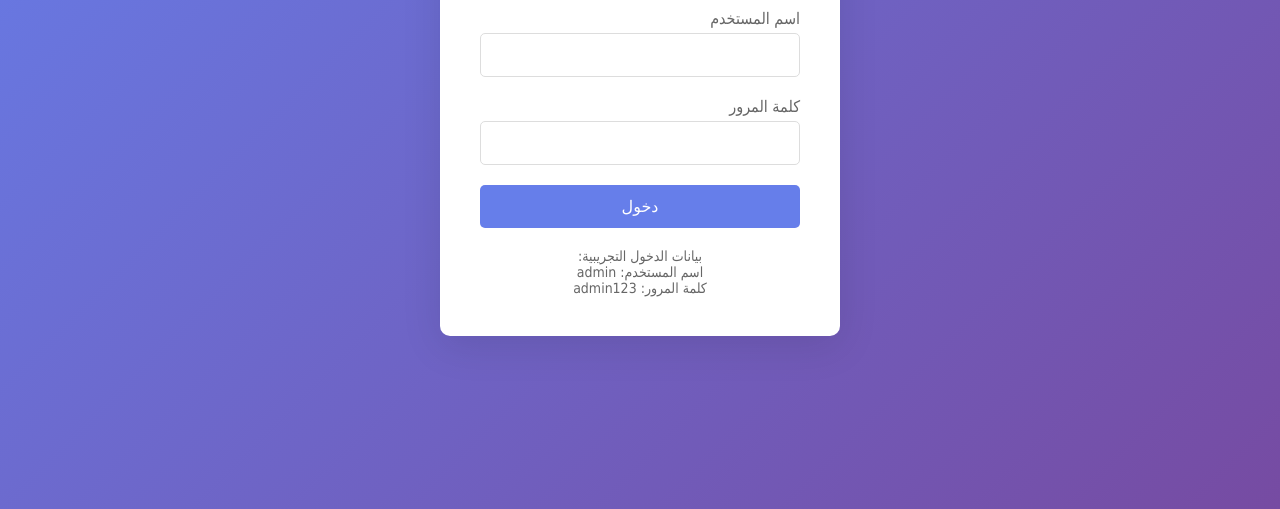
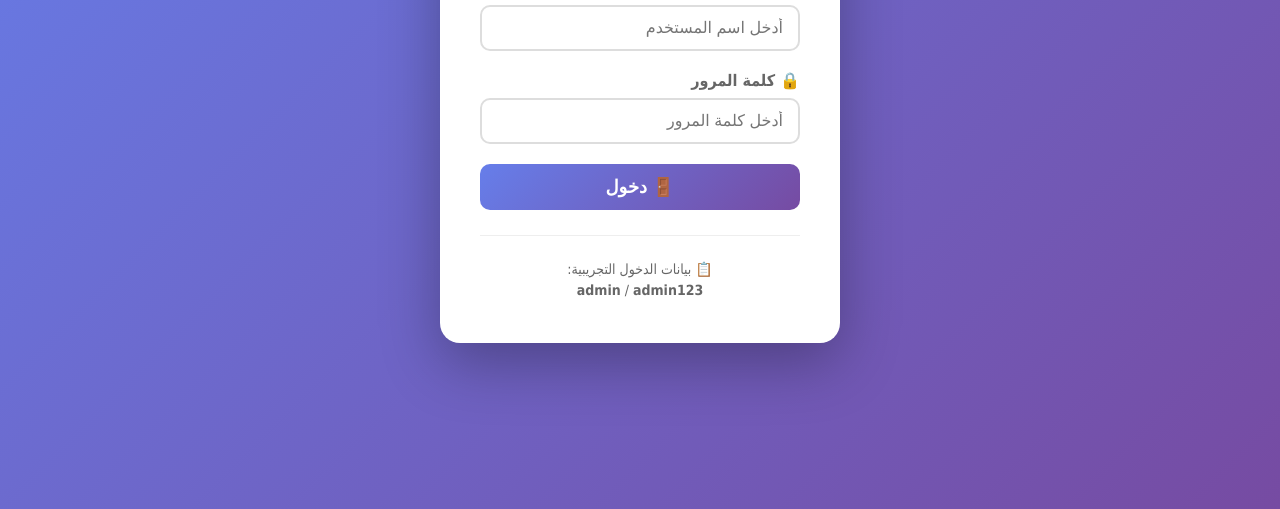
Before and after one commit to johnlatif2026/men-s-suits, a website: page login.html in a window 1280 px wide. Shown: the part 291-800 px from the top of the page. Drawn offline with Linux system fonts and the light colour scheme.

Commit message:
Update login.html

```diff
--- a/login.html
+++ b/login.html
@@ -23,16 +23,29 @@
         .login-container {
             background: white;
             padding: 40px;
-            border-radius: 10px;
-            box-shadow: 0 10px 40px rgba(0,0,0,0.1);
+            border-radius: 20px;
+            box-shadow: 0 20px 60px rgba(0,0,0,0.3);
             width: 90%;
             max-width: 400px;
+            animation: fadeIn 0.5s ease;
+        }
+
+        @keyframes fadeIn {
+            from {
+                opacity: 0;
+                transform: translateY(-20px);
+            }
+            to {
+                opacity: 1;
+                transform: translateY(0);
+            }
         }
 
         h2 {
             text-align: center;
             margin-bottom: 30px;
             color: #333;
+            font-size: 28px;
         }
 
         .input-group {
@@ -41,75 +54,90 @@
 
         label {
             display: block;
-            margin-bottom: 5px;
+            margin-bottom: 8px;
             color: #666;
+            font-weight: bold;
         }
 
         input {
             width: 100%;
-            padding: 12px;
-            border: 1px solid #ddd;
-            border-radius: 5px;
+            padding: 12px 15px;
+            border: 2px solid #ddd;
+            border-radius: 10px;
             font-size: 16px;
+            transition: all 0.3s;
+        }
+
+        input:focus {
+            outline: none;
+            border-color: #667eea;
         }
 
         button {
             width: 100%;
             padding: 12px;
-            background: #667eea;
+            background: linear-gradient(135deg, #667eea 0%, #764ba2 100%);
             color: white;
             border: none;
-            border-radius: 5px;
-            font-size: 16px;
+            border-radius: 10px;
+            font-size: 18px;
+            font-weight: bold;
             cursor: pointer;
-            transition: background 0.3s;
+            transition: transform 0.3s;
         }
 
         button:hover {
-            background: #5a67d8;
+            transform: translateY(-2px);
         }
 
         .error {
             background: #fee;
             color: #c33;
-            padding: 10px;
-            border-radius: 5px;
+            padding: 12px;
+            border-radius: 10px;
             margin-bottom: 20px;
             text-align: center;
+            border-right: 4px solid #c33;
         }
 
         .info {
             text-align: center;
-            margin-top: 20px;
+            margin-top: 25px;
+            padding-top: 20px;
+            border-top: 1px solid #eee;
             color: #666;
             font-size: 14px;
+        }
+
+        .info p {
+            margin: 5px 0;
         }
     </style>
 </head>
 <body>
     <div class="login-container">
-        <h2>🔐 تسجيل الدخول للوحة التحكم</h2>
+        <h2>🔐 تسجيل الدخول</h2>
         <div id="errorMsg" class="error" style="display: none;"></div>
         <form id="loginForm">
             <div class="input-group">
-                <label>اسم المستخدم</label>
-                <input type="text" id="username" required>
+                <label>👤 اسم المستخدم</label>
+                <input type="text" id="username" placeholder="أدخل اسم المستخدم" required>
             </div>
             <div class="input-group">
-                <label>كلمة المرور</label>
-                <input type="password" id="password" required>
+                <label>🔒 كلمة المرور</label>
+                <input type="password" id="password" placeholder="أدخل كلمة المرور" required>
             </div>
-            <button type="submit">دخول</button>
+            <button type="submit">🚪 دخول</button>
         </form>
         <div class="info">
-            <p>بيانات الدخول التجريبية:</p>
-            <p>اسم المستخدم: admin</p>
-            <p>كلمة المرور: admin123</p>
+            <p>📋 بيانات الدخول التجريبية:</p>
+            <p><strong>admin</strong> / <strong>admin123</strong></p>
         </div>
     </div>
 
     <script>
-        const API_URL = window.location.hostname === 'localhost' ? 'http://localhost:3000' : '';
+        // تحديد API URL تلقائياً
+        const API_URL = window.location.origin;
 
         document.getElementById('loginForm').addEventListener('submit', async (e) => {
             e.preventDefault();
@@ -132,10 +160,10 @@
                     localStorage.setItem('token', data.token);
                     window.location.href = '/dashboard';
                 } else {
-                    showError(data.message || 'خطأ في تسجيل الدخول');
+                    showError(data.message || '❌ اسم المستخدم أو كلمة المرور غير صحيحة');
                 }
             } catch (error) {
-                showError('حدث خطأ في الاتصال بالخادم');
+                showError('⚠️ حدث خطأ في الاتصال بالخادم');
             }
         });
 
```
